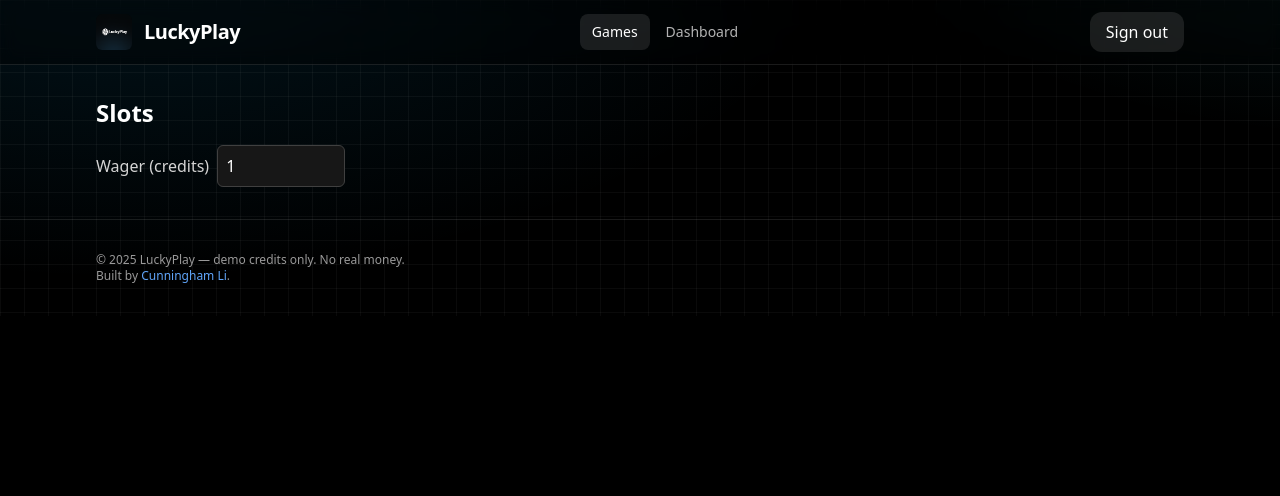
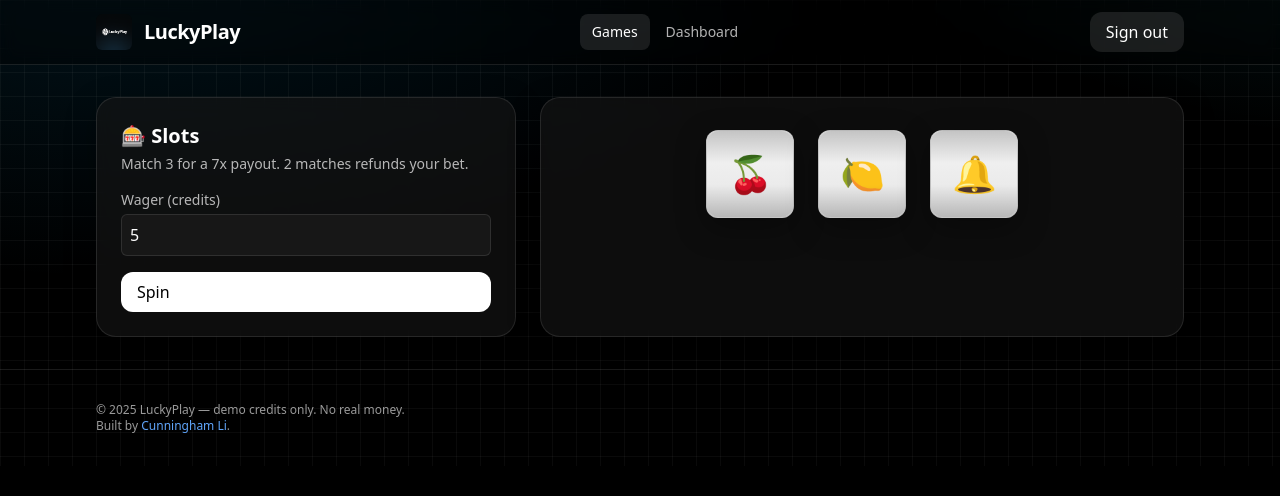
Before and after one commit to CunninghamLi/luckyplay, a Next.js app: page /games/slots in a window 1280 px wide. Shown: the top 496 px of the page. Built offline with nearby package versions, Linux system fonts and the light colour scheme; no server answers; sample sign-in values are in the browser's storage.

Commit message:
Animations added for slot

```diff
--- a/src/app/api/games/slots/route.ts
+++ b/src/app/api/games/slots/route.ts
@@ -1,38 +1,98 @@
 import { NextResponse } from "next/server";
-import { z } from "zod";
 import { getAuthedUser } from "@/lib/auth-guards";
-import { resolveSlots } from "@/lib/game-logic/slots";
 
-const bodySchema = z.object({ bet: z.number().int().min(1) });
+const SYMBOLS = ["🍒","🍋","🔔","⭐","💎","7️⃣"] as const;
+type Sym = typeof SYMBOLS[number];
+
+function spin(): Sym[] {
+  const pick = () => SYMBOLS[Math.floor(Math.random() * SYMBOLS.length)];
+  return [pick(), pick(), pick()];
+}
+
+/**
+ * Returns:
+ *  - totalReturn: credits returned to player (for storage in `payout`)
+ *  - netDelta: wallet increment/decrement (applied via credits increment)
+ *  - kind: "three" | "two" | "none"
+ */
+function scoring(result: Sym[], bet: number) {
+  const [a, b, c] = result;
+  let totalReturn = 0;
+  let kind: "three" | "two" | "none" = "none";
+
+  if (a === b && b === c) {
+    // 7x total return
+    totalReturn = bet * 7;
+    kind = "three";
+  } else if (a === b || a === c || b === c) {
+    // refund (1x total return)
+    totalReturn = bet;
+    kind = "two";
+  } else {
+    totalReturn = 0;
+    kind = "none";
+  }
+
+  // We apply: first subtract bet, then add totalReturn.
+  // So wallet net change:
+  const netDelta = totalReturn - bet; // +6×bet (three), 0 (two), -bet (none)
+  const win = netDelta > 0;
+
+  return { totalReturn, netDelta, win, kind };
+}
 
 export async function POST(req: Request) {
   const { user, prisma } = await getAuthedUser();
-  const json = await req.json().catch(() => ({}));
-  const parsed = bodySchema.safeParse({ ...json, bet: Number(json.bet) });
-  if (!parsed.success) return NextResponse.json({ error: "Invalid input" }, { status: 400 });
+  const body = await req.json().catch(() => ({}));
+  const bet = Math.max(1, Number(body.bet || 1));
 
-  const { bet } = parsed.data;
   const wallet = await prisma.wallet.findUnique({ where: { userId: user.id } });
-  if (!wallet || wallet.credits < bet) return NextResponse.json({ error: "Insufficient credits" }, { status: 400 });
+  if (!wallet || wallet.credits < bet) {
+    return NextResponse.json({ message: "Insufficient credits." }, { status: 400 });
+  }
 
-  const outcome = resolveSlots();
-  const payout = outcome.payoutMultiplier * bet;
+  const symbols = spin();
+  const { totalReturn, netDelta, win, kind } = scoring(symbols, bet);
 
   await prisma.$transaction(async (tx) => {
-    await tx.wallet.update({ where: { userId: user.id }, data: { credits: { decrement: bet } } });
-    if (payout > 0) await tx.wallet.update({ where: { userId: user.id }, data: { credits: { increment: payout } } });
+    // Record bet (store totalReturn in payout to stay consistent with your other routes)
     await tx.bet.create({
       data: {
         userId: user.id,
         game: "SLOTS",
         wager: bet,
-        outcome: outcome.reels.join(""),
-        payout
-      }
+        outcome: symbols.join(" "),
+        payout: totalReturn, // total returned on win/refund; 0 on loss
+      },
+    });
+
+    // Apply credits
+    await tx.wallet.update({
+      where: { userId: user.id },
+      data: { credits: { increment: netDelta } },
     });
   });
 
+  // Compose human-readable message
+  const reels = symbols.join(" ");
+  let message = `Reels: ${reels}. `;
+  if (kind === "three") {
+    message += `You won ${bet * 6} credits!`; // profit amount
+  } else if (kind === "two") {
+    message += `Two of a kind — bet refunded.`;
+  } else {
+    message += `You lost.`;
+  }
+
   return NextResponse.json({
-    message: `Reels: ${outcome.reels.join(" | ")}. ${payout > 0 ? `You won ${payout - bet}!` : "You lost."}`
+    symbols,     // authoritative order for UI
+    win,
+    netDelta,    // +profit / -loss
+    payout: totalReturn, // total returned (for reference)
+    message,
   });
 }
+
+export function GET() {
+  return NextResponse.json({ message: "POST to spin the slots." }, { status: 405 });
+}
--- a/src/app/games/slots/page.tsx
+++ b/src/app/games/slots/page.tsx
@@ -1,25 +1,123 @@
 "use client";
 
 import { useState } from "react";
-import BetForm from "@/components/BetForm";
+import SlotReel from "@/components/animations/SlotReel";
+
+const SYMBOLS = ["🍒","🍋","🔔","⭐","💎","7️⃣"] as const;
+type Sym = typeof SYMBOLS[number];
 
 export default function SlotsPage() {
-  const [result, setResult] = useState<string | null>(null);
+  const [bet, setBet] = useState(5);
+  const [spins, setSpins] = useState([false, false, false]);
+  const [faces, setFaces] = useState<Sym[]>(["🍒","🍋","🔔"]);
+  const [msg, setMsg] = useState<string | null>(null);
+  const [busy, setBusy] = useState(false);
 
-  async function onBet(bet: number) {
-    const res = await fetch("/api/games/slots", {
-      method: "POST",
-      body: JSON.stringify({ bet })
-    });
-    const json = await res.json();
-    setResult(json.message || JSON.stringify(json));
+  async function spin() {
+    if (busy) return;
+    setBusy(true);
+    setMsg(null);
+
+    // start all reels
+    setSpins([true, true, true]);
+
+    try {
+      const res = await fetch("/api/games/slots", {
+        method: "POST",
+        headers: { "Content-Type": "application/json" },
+        body: JSON.stringify({ bet }),
+      });
+      const data = await res.json().catch(() => ({}));
+
+      // after fetch & JSON parse
+if (!res.ok) {
+  setSpins([false, false, false]);
+  setMsg(data.message || "Something went wrong.");
+  setBusy(false);
+  return;
+}
+
+// Use the server-authoritative symbols
+const symbols = Array.isArray(data.symbols) && data.symbols.length === 3
+  ? data.symbols as typeof faces
+  : (["🍒","🍋","🔔"] as typeof faces);
+
+// Staggered stop using those exact symbols
+setTimeout(() => {
+  setSpins(([_, b, c]) => [false, b, c]);
+  setFaces(([_, ...rest]) => [symbols[0], ...rest]);
+}, 900);
+
+setTimeout(() => {
+  setSpins(([a, _, c]) => [a, false, c]);
+  setFaces(([a, _, c]) => [a, symbols[1], c]);
+}, 1200);
+
+setTimeout(() => {
+  setSpins(([a, b, _]) => [a, b, false]);
+  setFaces(([a, b, _]) => [a, b, symbols[2]]);
+  setMsg(data.message || (data.win ? "You won!" : "No win, try again."));
+  setBusy(false);
+}, 1500);
+
+    } catch {
+      setSpins([false,false,false]);
+      setMsg("Network error. Try again.");
+      setBusy(false);
+    }
   }
 
   return (
-    <div className="space-y-4">
-      <h1 className="text-2xl font-bold">Slots</h1>
-      <BetForm min={1} label="Wager (credits)" onSubmit={(bet) => onBet(bet)} />
-      {result && <p className="text-neutral-300">{result}</p>}
+    <div className="grid gap-6 md:grid-cols-[420px_1fr]">
+      {/* LEFT: controls */}
+      <div className="card p-6">
+        <h1 className="text-xl font-semibold">🎰 Slots</h1>
+        <p className="text-sm text-white/70 mt-1">Match 3 for a 7x payout. 2 matches refunds your bet.</p>
+
+        <div className="mt-4 space-y-4">
+          <div>
+            <label className="block text-sm text-white/70 mb-1">Wager (credits)</label>
+            <input
+              type="number"
+              min={1}
+              step={1}
+              value={bet}
+              onChange={(e) => setBet(Math.max(1, Number(e.target.value || 1)))}
+              className="w-full rounded-md border border-white/10 bg-neutral-900 p-2"
+              disabled={busy}
+            />
+          </div>
+
+          <button
+            onClick={spin}
+            disabled={busy}
+            className="btn-primary w-full disabled:opacity-50"
+          >
+            {busy ? "Spinning…" : "Spin"}
+          </button>
+
+          {msg && (
+            <div
+              className={`rounded-md border px-3 py-2 text-sm ${
+                msg.toLowerCase().includes("won")
+                  ? "border-emerald-500/30 bg-emerald-500/10 text-emerald-300"
+                  : "border-rose-500/30 bg-rose-500/10 text-rose-300"
+              }`}
+            >
+              {msg}
+            </div>
+          )}
+        </div>
+      </div>
+
+      {/* RIGHT: reels */}
+      <div className="card p-8">
+        <div className="mx-auto flex items-center justify-center gap-6">
+          <SlotReel symbol={faces[0]} spinning={spins[0]} />
+          <SlotReel symbol={faces[1]} spinning={spins[1]} />
+          <SlotReel symbol={faces[2]} spinning={spins[2]} />
+        </div>
+      </div>
     </div>
   );
 }
--- /dev/null
+++ b/src/components/animations/SlotReel.tsx
@@ -0,0 +1,79 @@
+"use client";
+
+import { useEffect, useMemo, useRef, useState } from "react";
+
+type Props = {
+  /** The final symbol to show when spinning stops */
+  symbol: string;
+  /** Whether the reel is spinning */
+  spinning: boolean;
+  /** Milliseconds between symbol changes while spinning */
+  tickMs?: number;
+  /** Size (px) of the square reel face */
+  size?: number;
+  /** Optional fixed set of symbols (same order across reels) */
+  symbols?: string[];
+};
+
+const DEFAULTS = ["🍒","🍋","🔔","⭐","💎","7️⃣"];
+
+export default function SlotReel({
+  symbol,
+  spinning,
+  tickMs = 80,
+  size = 88,
+  symbols = DEFAULTS,
+}: Props) {
+  const mounted = useRef(false);
+  const list = useMemo(() => symbols, [symbols]);
+  const [index, setIndex] = useState(() => {
+    // initial index matches target symbol or random
+    const i = list.indexOf(symbol);
+    return i >= 0 ? i : Math.floor(Math.random() * list.length);
+  });
+
+  // spin by cycling the index while spinning = true
+  useEffect(() => {
+    mounted.current = true;
+    if (!spinning) {
+      // snap to final
+      const i = list.indexOf(symbol);
+      if (i >= 0) setIndex(i);
+      return;
+    }
+    let i = index;
+    const id = setInterval(() => {
+      i = (i + 1) % list.length;
+      if (mounted.current) setIndex(i);
+    }, tickMs);
+    return () => clearInterval(id);
+    // eslint-disable-next-line react-hooks/exhaustive-deps
+  }, [spinning, tickMs, list, symbol]);
+
+  // gentle motion on change
+  const [pop, setPop] = useState(false);
+  useEffect(() => {
+    setPop(true);
+    const t = setTimeout(() => setPop(false), 180);
+    return () => clearTimeout(t);
+  }, [index]);
+
+  return (
+    <div
+      className="relative rounded-xl bg-gradient-to-b from-neutral-100 to-neutral-200 shadow-[0_10px_30px_rgba(0,0,0,.35)] border border-black/10 select-none"
+      style={{ width: size, height: size }}
+    >
+      <div className="absolute inset-0 grid place-items-center text-4xl">
+        <div className={`transition-transform duration-150 ${pop ? "scale-110" : "scale-100"}`}>
+          {list[index]}
+        </div>
+      </div>
+
+      {/* subtle slot “window” mask & glow */}
+      <div className="pointer-events-none absolute inset-0 rounded-xl ring-1 ring-black/10">
+        <div className="absolute inset-x-0 top-0 h-8 bg-gradient-to-b from-black/20 to-transparent rounded-t-xl" />
+        <div className="absolute inset-x-0 bottom-0 h-8 bg-gradient-to-t from-black/20 to-transparent rounded-b-xl" />
+      </div>
+    </div>
+  );
+}
```
Also changed, not shown: 1 other file (tests, documents, lock files or other folders).
